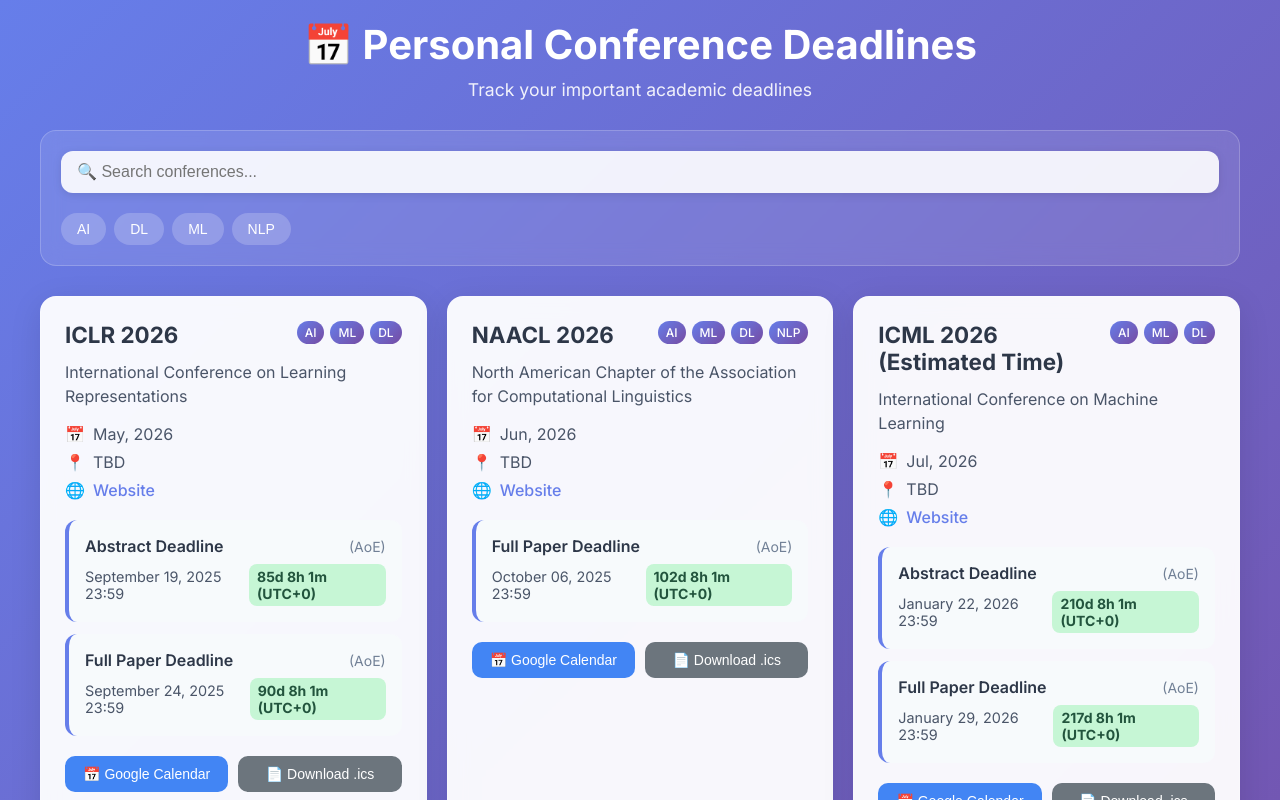
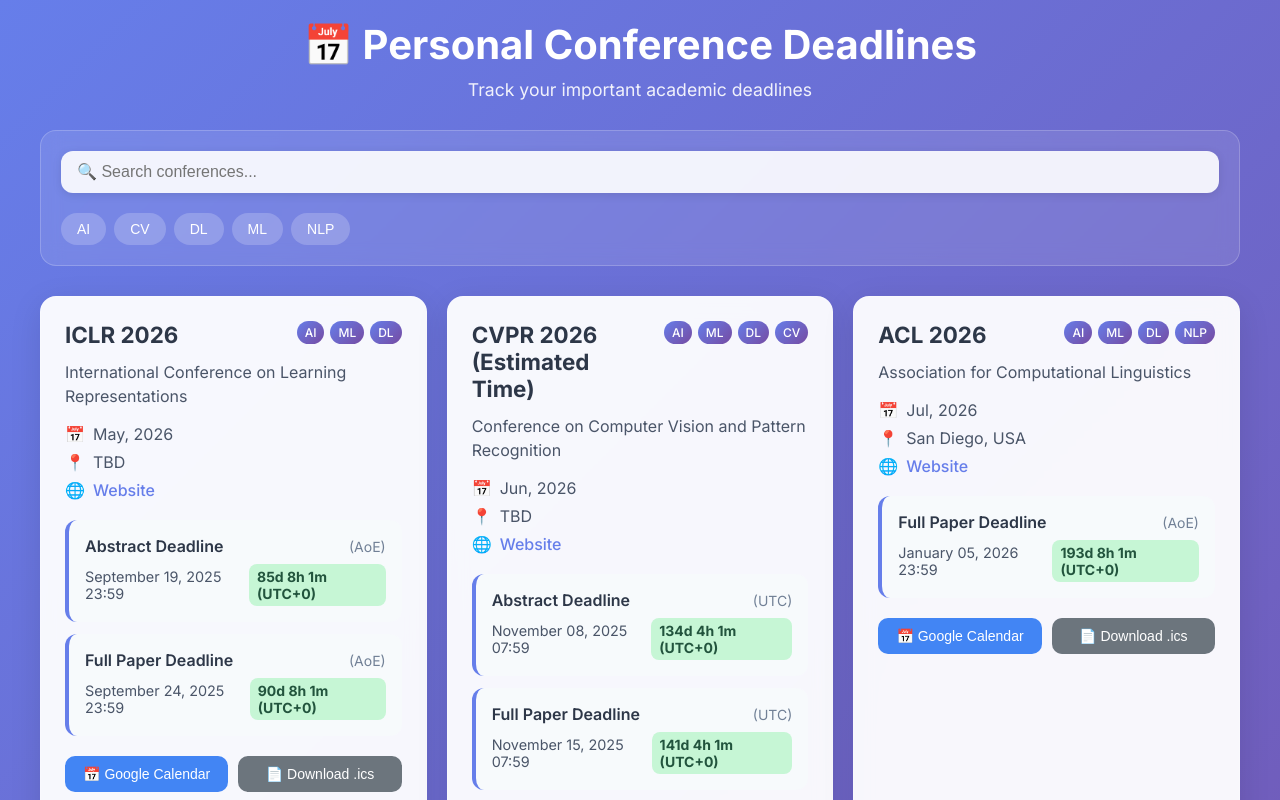
Before and after one commit to zhaoxu98/conference-deadlines, a Vue app: page / in a window 1280 px wide. Shown: the top 800 px of the page. Built offline with nearby package versions, Linux system fonts and the light colour scheme.

Commit message:
add cvpr

```diff
--- a/src/components/ConferenceTracker.vue
+++ b/src/components/ConferenceTracker.vue
@@ -67,16 +67,40 @@
           location: "TBD",
           tags: ["AI", "ML", "DL"]
         },
+        // {
+        //   title: "NAACL 2026",
+        //   description: "North American Chapter of the Association for Computational Linguistics",
+        //   website: "https://2024.naacl.org/",
+        //   deadlines: [
+        //   // { type: "abstract", date: "2025-10-19 23:59:59", timezone: "AoE" },
+        //   { type: "full_paper", date: "2025-10-06 23:59:59", timezone: "AoE" }
+        //   ],
+        //   conference_date: "Jun, 2026",
+        //   location: "TBD",
+        //   tags: ["AI", "ML", "DL", "NLP"]
+        // },
         {
-          title: "NAACL 2026",
-          description: "North American Chapter of the Association for Computational Linguistics",
-          website: "https://2024.naacl.org/",
+          title: "CVPR 2026 (Estimated Time)",
+          description: "Conference on Computer Vision and Pattern Recognition",
+          website: "https://cvpr.thecvf.com/",
           deadlines: [
-          // { type: "abstract", date: "2025-10-19 23:59:59", timezone: "AoE" },
-          { type: "full_paper", date: "2025-10-06 23:59:59", timezone: "AoE" }
+            { type: "abstract", date: "2025-11-08 07:59:59", timezone: "UTC" },
+            { type: "full_paper", date: "2025-11-15 07:59:59", timezone: "UTC" }
           ],
           conference_date: "Jun, 2026",
           location: "TBD",
+          tags: ["AI", "ML", "DL", "CV"]
+        },
+        {
+          title: "ACL 2026",
+          description: "Association for Computational Linguistics",
+          website: "https://2026.aclweb.org/",
+          deadlines: [
+            // { type: "abstract", date: "2026-01-05 23:59:59", timezone: "AoE" },
+            { type: "full_paper", date: "2026-01-05 23:59:59", timezone: "AoE" }
+          ],
+          conference_date: "Jul, 2026",
+          location: "San Diego, USA",
           tags: ["AI", "ML", "DL", "NLP"]
         },
         {
```
